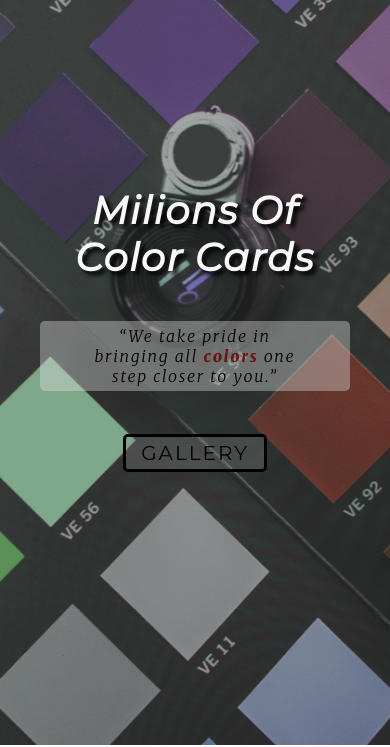
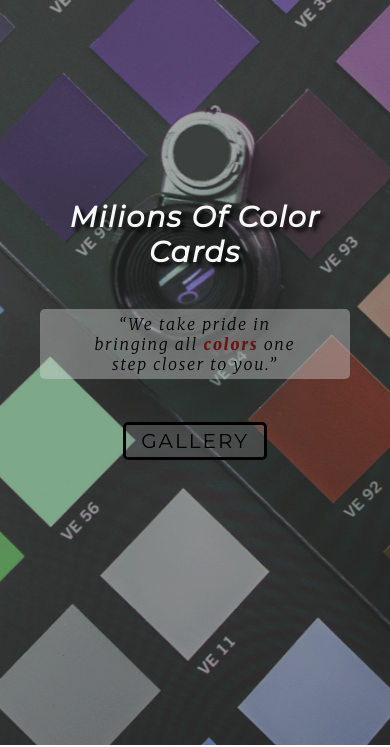
Before and after one commit to FranjoDumanovsky/Miltonia-Website, a plain HTML site: page index.html in a window 390 px wide. Shown: the part 99-846 px from the top of the page. Drawn offline with Linux system fonts and the light colour scheme.

Commit message:
Update main.css

```diff
--- a/css/main.css
+++ b/css/main.css
@@ -162,7 +162,7 @@ img {
   .showcase-Contacts h1,
   .showcase-Aboutus h1,
   .showcase-Products h1 {
-    font-size: 2.4rem;
+    font-size: 1.8rem;
     margin: 1rem 0 0 0;
   }
 }
```
